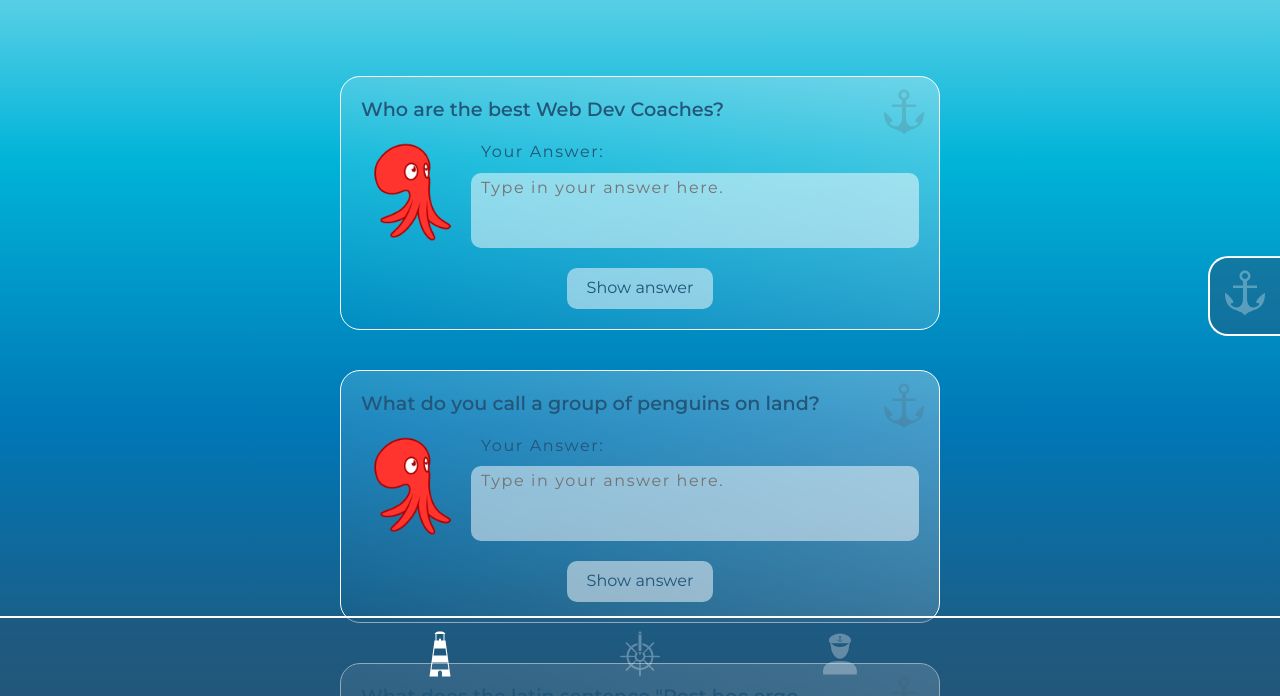
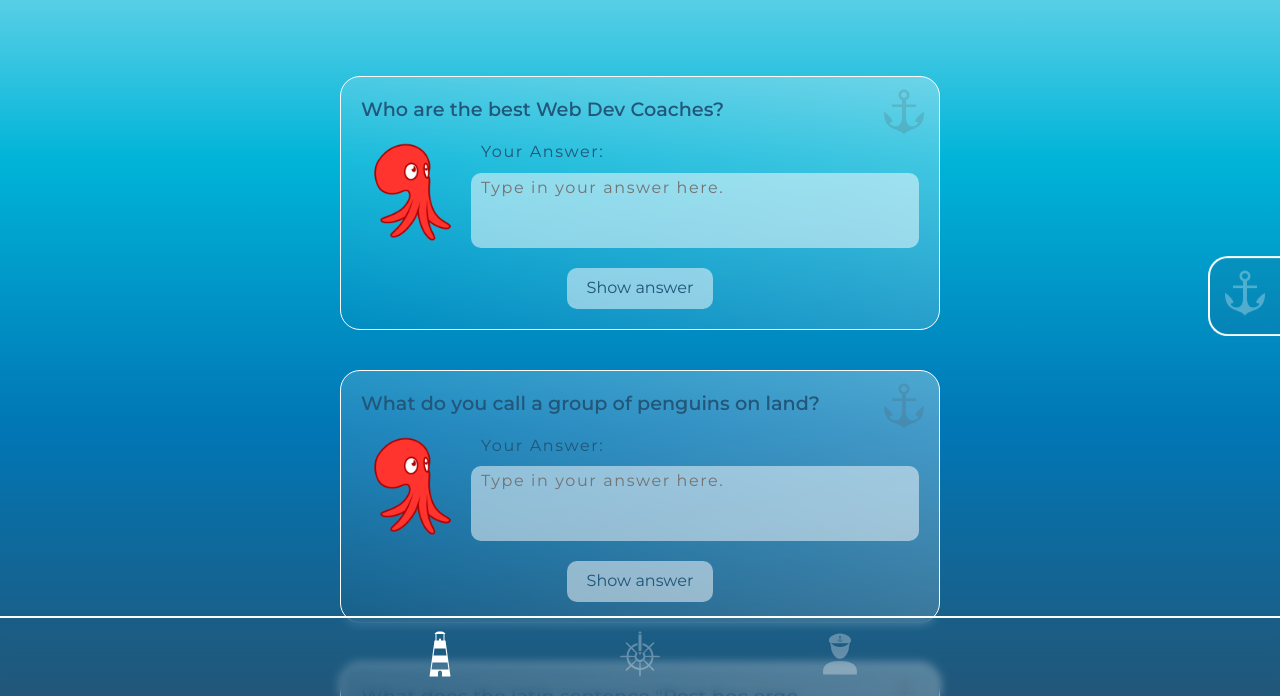
Before and after one commit to lars-radtke/sQUIZd, a website built with Vite: page index.html in a window 1280 px wide. Shown: the part 104-800 px from the top of the page. Built offline with nearby package versions, Linux system fonts and the light colour scheme.

Commit message:
Update resources/css/components/header.css
swap .header with correct .backdrop

```diff
--- a/resources/css/components/header.css
+++ b/resources/css/components/header.css
@@ -17,7 +17,8 @@
 }
 
 @supports (backdrop-filter: blur(4px)) {
-	.header {
+	.backdrop {
+	-webkit-backdrop-filter: blur(4px);
 		background-color: rgba(var(--blue-sapphire),0.15);
 		backdrop-filter: blur(4px);
 	}
```
